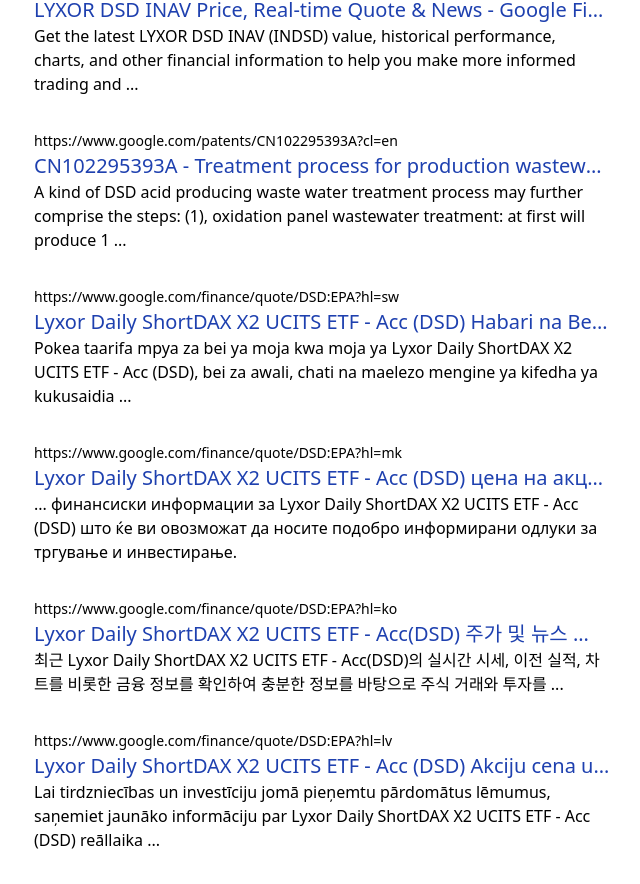
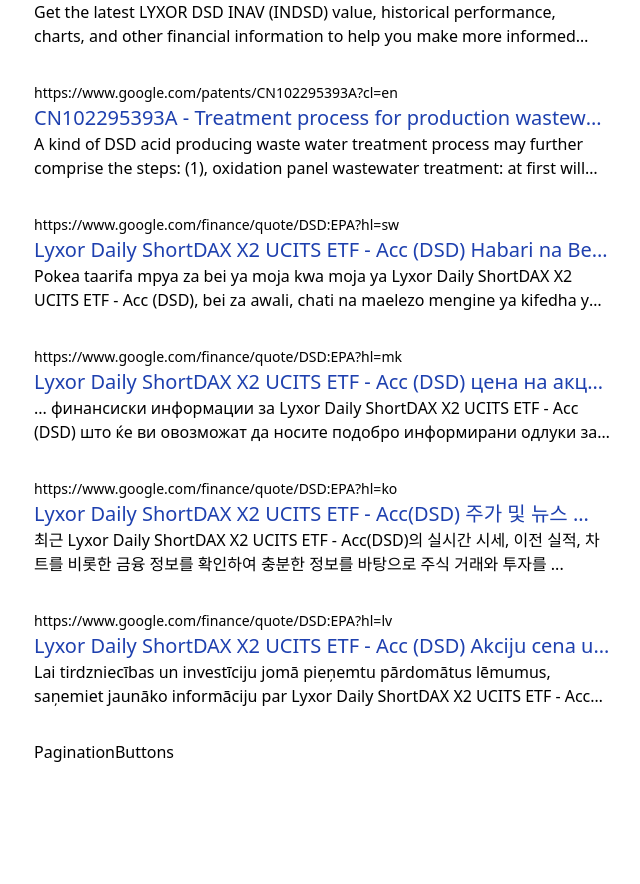
Before and after one commit to packaging03/Google_Search, a Next.js app: page /Search in a window 1280 px wide. Shown: the part 779-1663 px from the top of the page, without its empty margins (174-814 px from the left). After the commit the page ends 1543 px from the top, so only its background shows below. Built offline with nearby package versions, Linux system fonts and the light colour scheme.

Commit message:
Added pagination component

```diff
--- /dev/null
+++ b/components/PaginationButtons.js
@@ -0,0 +1,9 @@
+import React from 'react'
+
+const PaginationButtons = () => {
+  return (
+    <div>PaginationButtons</div>
+  )
+}
+
+export default PaginationButtons
--- a/components/SearchResults.js
+++ b/components/SearchResults.js
@@ -1,4 +1,5 @@
 import React from "react";
+import PaginationButtons from "./PaginationButtons";
 
 const SearchResults = ({ results }) => {
   return (
@@ -19,13 +20,11 @@
               </h2>
             </a>
           </div>
-          <p>{result.snippet}</p>
+          <p className="line-clamp-2">{result.snippet}</p>
         </div>
       ))}
-      {/* formattedSearchTime: "0.41"
-formattedTotalResults: "65,600"
-searchTime: 0.409482
-totalResults: "65600" */}
+
+      <PaginationButtons />
     </div>
   );
 };
--- a/tailwind.config.js
+++ b/tailwind.config.js
@@ -6,5 +6,7 @@
   theme: {
     extend: {},
   },
-  plugins: [],
+  plugins: [
+     require('@tailwindcss/line-clamp'),
+  ],
 };
```
